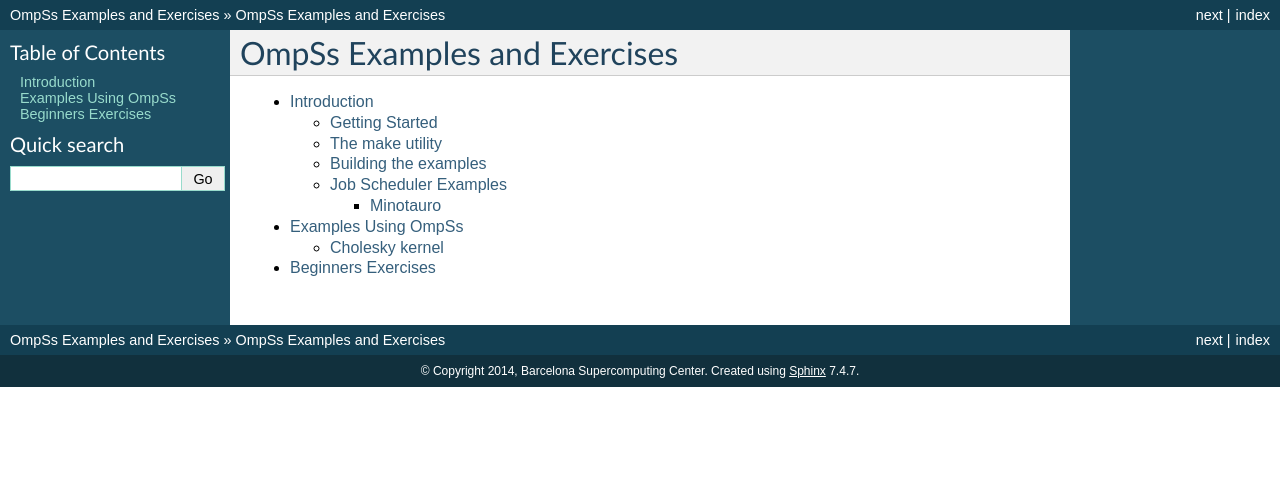
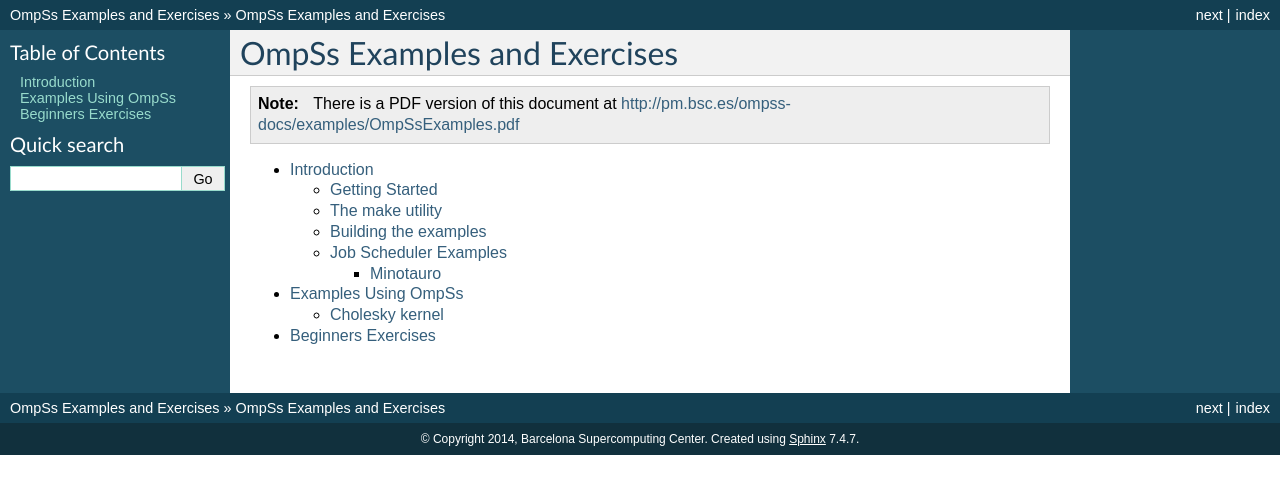
Before and after one commit to bsc-pm/ompss-ee, a Sphinx documentation site: the page built from source/README.rst, in a window 1280 px wide. Shown: the top 494 px of the page. Built offline with Sphinx 7.4.7, drawn with Linux system fonts in a browser that asks for light colours; formulas are drawn with MathJax 3.

Commit message:
Adding pdf link in examples document

```diff
--- a/source/README.rst
+++ b/source/README.rst
@@ -5,6 +5,10 @@
 
 OmpSs Examples and Exercises
 ============================
+
+.. only:: html
+.. note::
+   There is a PDF version of this document at http://pm.bsc.es/ompss-docs/examples/OmpSsExamples.pdf
 
 .. toctree::
    :maxdepth: 3
```
